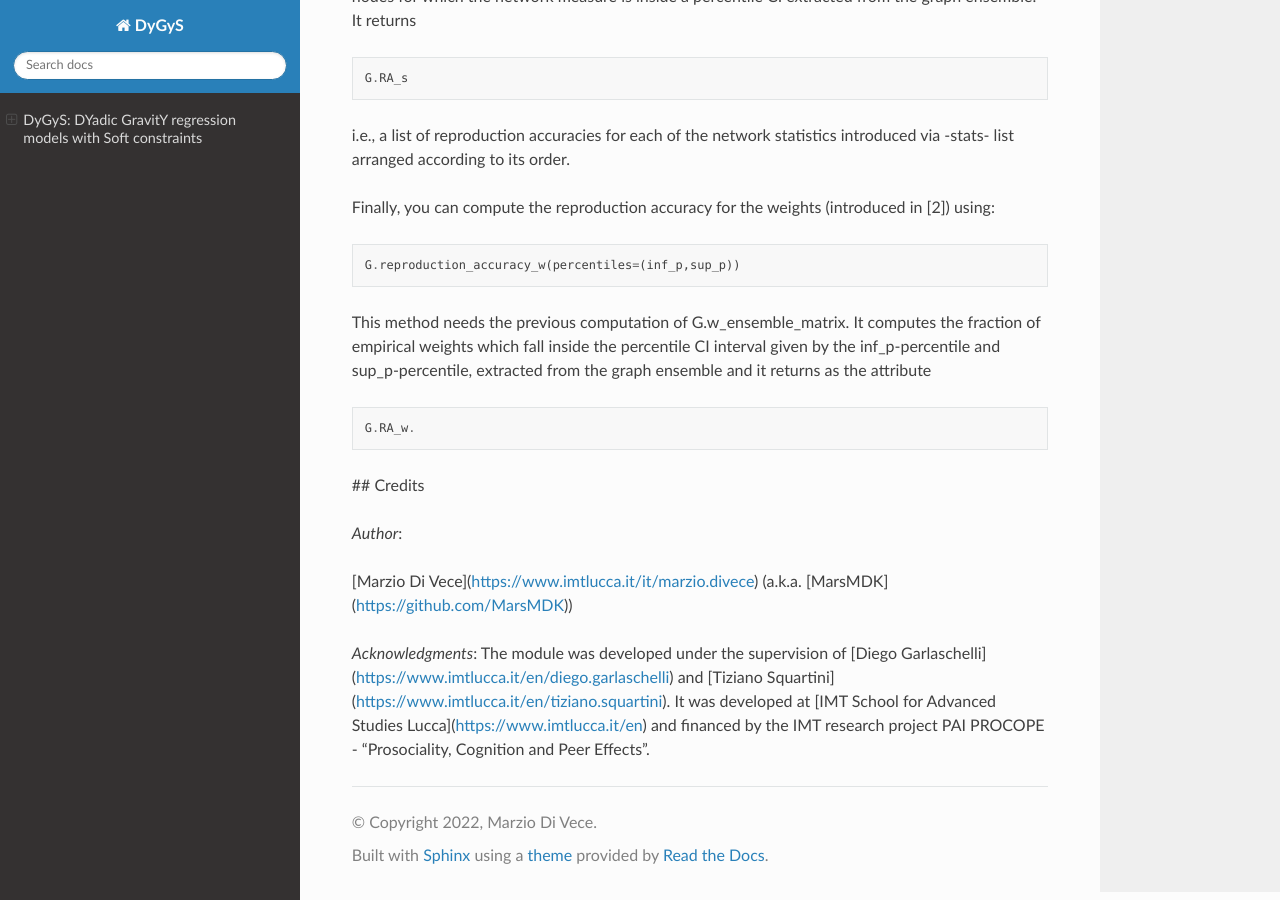
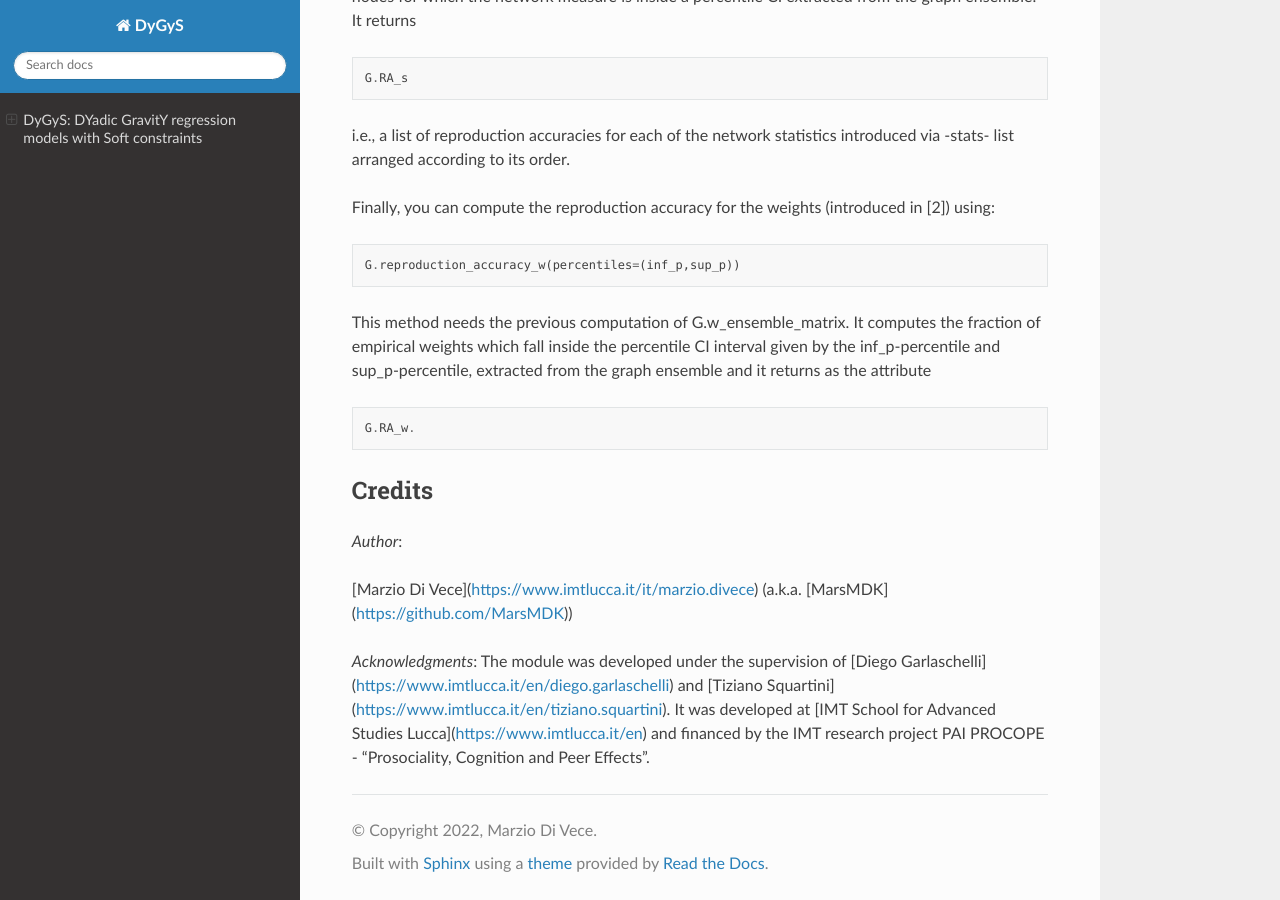
Before and after one commit to MarsMDK/DyGyS, a Sphinx documentation site: the page built from docs/source/index.rst, in a window 1280 px wide and 900 px high, scrolled down 5269 px. Built offline with Sphinx 7.4.7 and the Read the Docs theme 2.0.0, drawn with Linux system fonts in a browser that asks for light colours.

```diff
--- a/docs/source/index.rst
+++ b/docs/source/index.rst
@@ -204,7 +204,8 @@ It computes the fraction of empirical weights which fall inside the percentile C
     G.RA_w.
 
 
-## Credits
+Credits
+-----
 
 *Author*:
 
```
